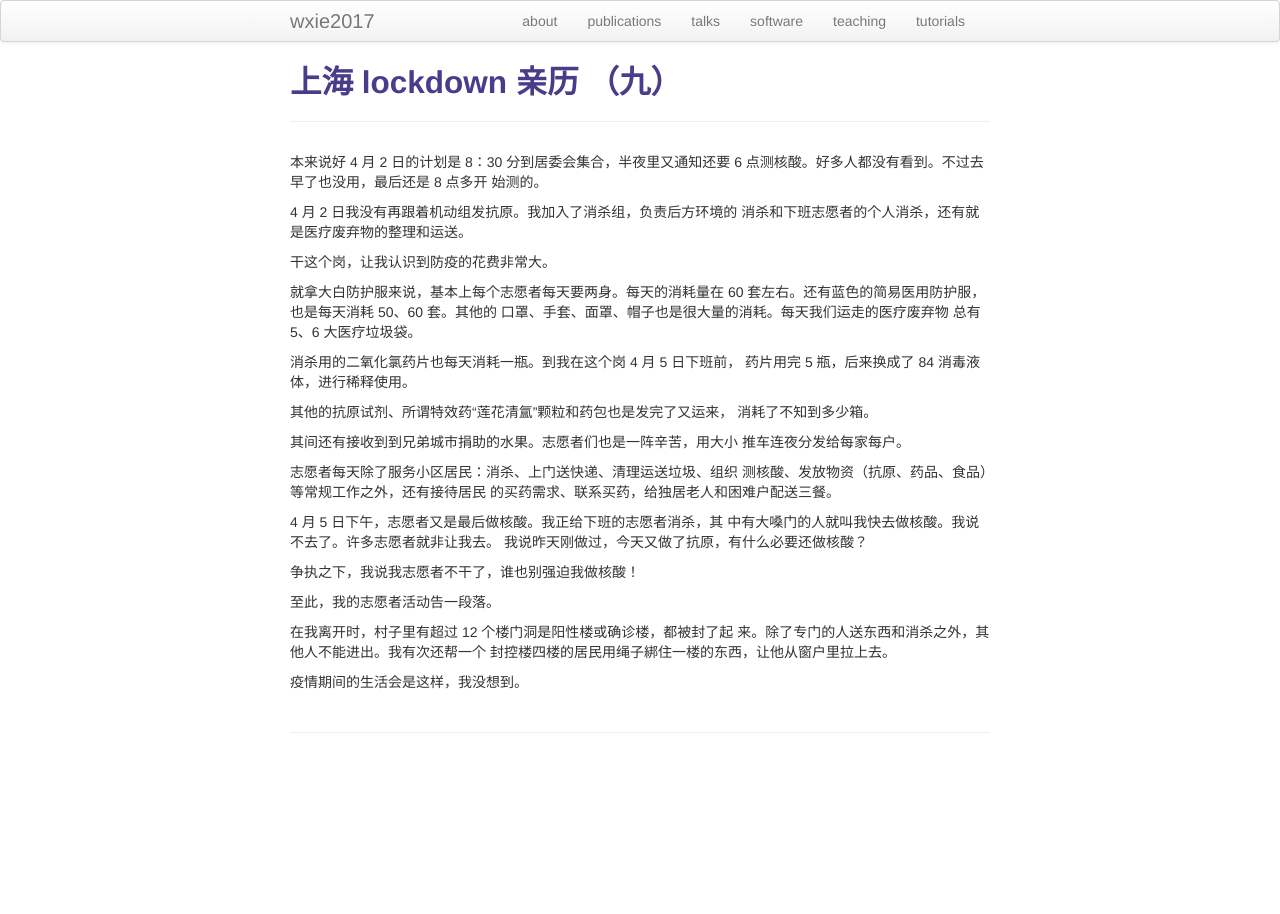
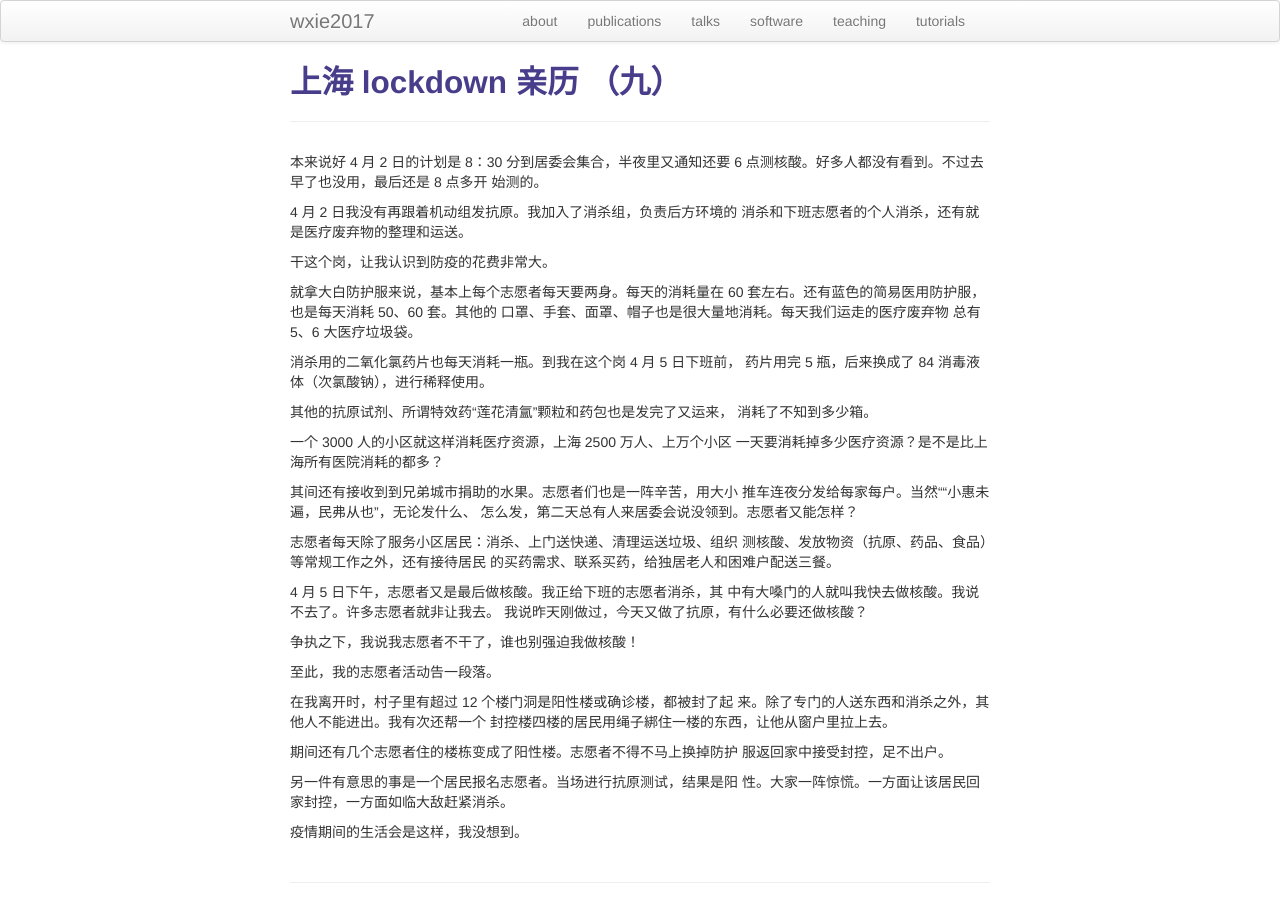
Before and after one commit to wxie2017/wxie2017.github.io, a Jekyll site: the page built from pages/article/上海-lockdown-亲历-9.md, in a window 1280 px wide. Built offline with Jekyll 4.4.1, drawn with Linux system fonts in a browser that asks for light colours.

Commit message:
add new article: shanghai lockdown 10

```diff
--- a/pages/article/上海-lockdown-亲历-9.md
+++ b/pages/article/上海-lockdown-亲历-9.md
@@ -16,17 +16,21 @@ description: thought on 2022-04-05
 
 就拿大白防护服来说，基本上每个志愿者每天要两身。每天的消耗量在 60
 套左右。还有蓝色的简易医用防护服，也是每天消耗 50、60 套。其他的
-口罩、手套、面罩、帽子也是很大量的消耗。每天我们运走的医疗废弃物
+口罩、手套、面罩、帽子也是很大量地消耗。每天我们运走的医疗废弃物
 总有 5、6 大医疗垃圾袋。
 
 消杀用的二氧化氯药片也每天消耗一瓶。到我在这个岗 4 月 5 日下班前，
-药片用完 5 瓶，后来换成了 84 消毒液体，进行稀释使用。
+药片用完 5 瓶，后来换成了 84 消毒液体（次氯酸钠），进行稀释使用。
 
 其他的抗原试剂、所谓特效药“莲花清氲”颗粒和药包也是发完了又运来，
 消耗了不知到多少箱。
 
+一个 3000 人的小区就这样消耗医疗资源，上海 2500 万人、上万个小区
+一天要消耗掉多少医疗资源？是不是比上海所有医院消耗的都多？
+
 其间还有接收到到兄弟城市捐助的水果。志愿者们也是一阵辛苦，用大小
-推车连夜分发给每家每户。
+推车连夜分发给每家每户。当然““小惠未遍，民弗从也”，无论发什么、
+怎么发，第二天总有人来居委会说没领到。志愿者又能怎样？
 
 志愿者每天除了服务小区居民：消杀、上门送快递、清理运送垃圾、组织
 测核酸、发放物资（抗原、药品、食品）等常规工作之外，还有接待居民
@@ -44,4 +48,10 @@ description: thought on 2022-04-05
 来。除了专门的人送东西和消杀之外，其他人不能进出。我有次还帮一个
 封控楼四楼的居民用绳子綁住一楼的东西，让他从窗户里拉上去。
 
+期间还有几个志愿者住的楼栋变成了阳性楼。志愿者不得不马上换掉防护
+服返回家中接受封控，足不出户。
+
+另一件有意思的事是一个居民报名志愿者。当场进行抗原测试，结果是阳
+性。大家一阵惊慌。一方面让该居民回家封控，一方面如临大敌赶紧消杀。
+
 疫情期间的生活会是这样，我没想到。
```
Also changed, not shown: pages/article/上海-lockdown-亲历-10.md (added, +35 -0 lines), pages/pubs.md (+1 -0 lines).
